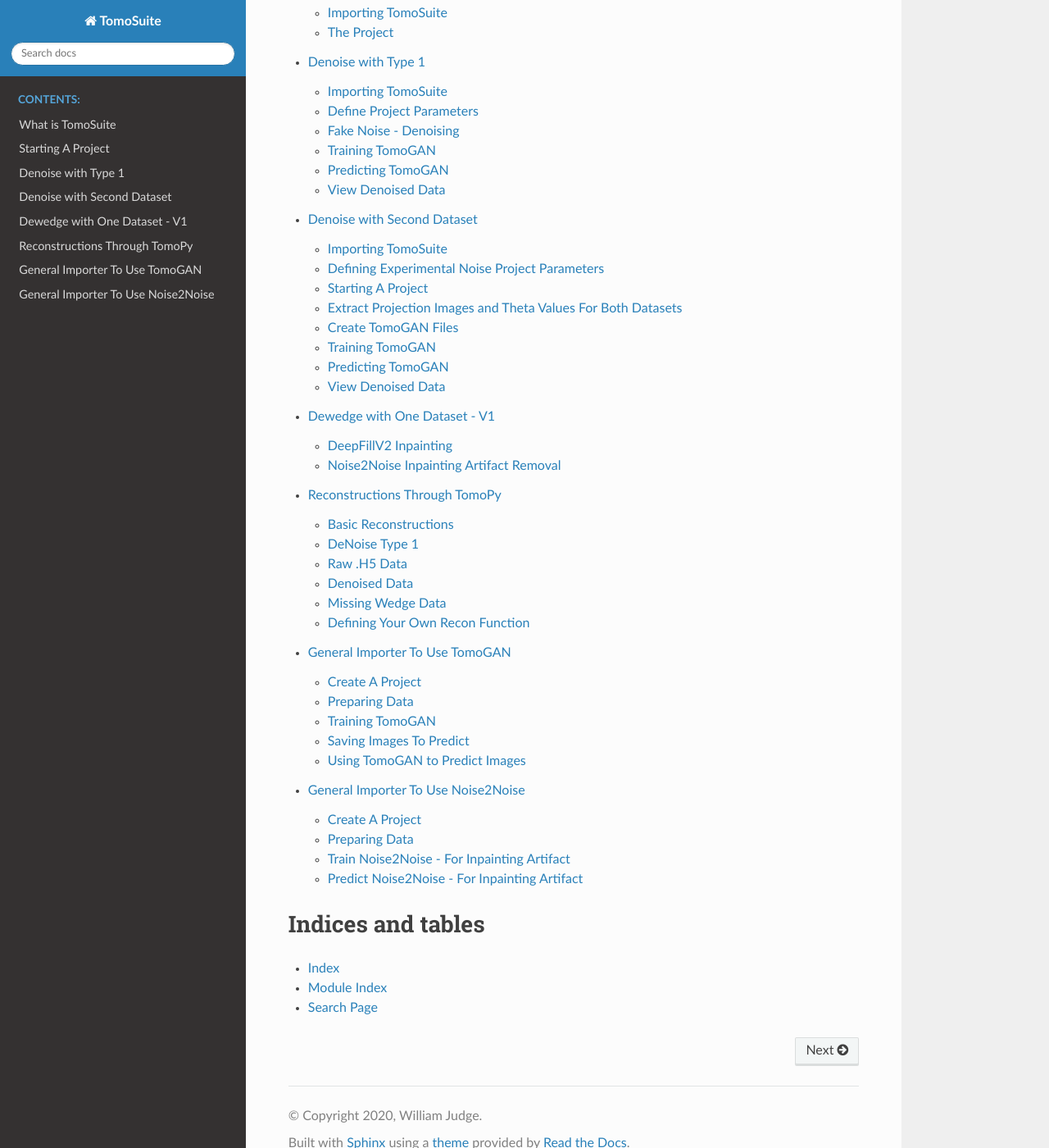
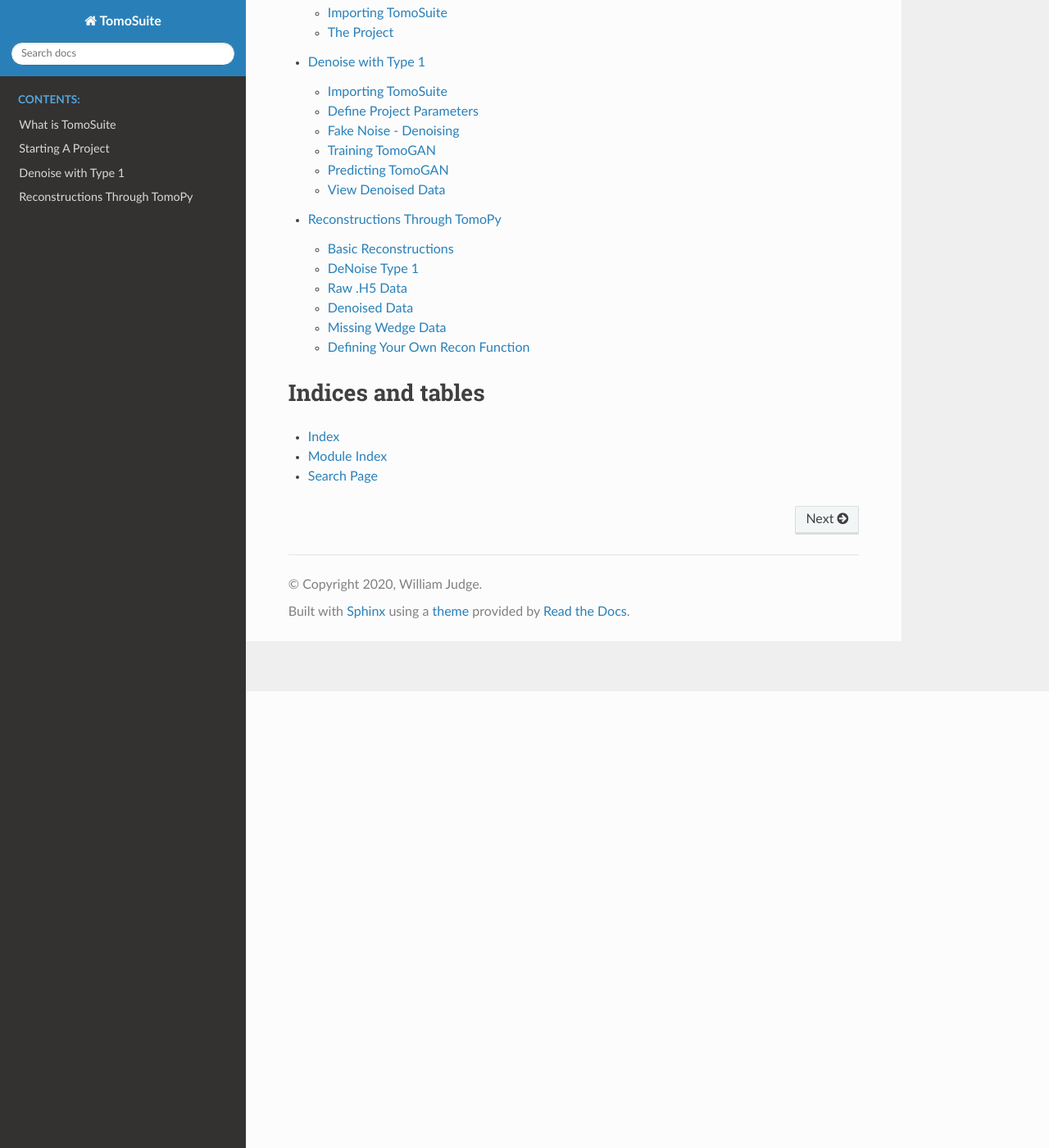
Before and after one commit to WilliamJudge94/tomosuitepy, a Sphinx documentation site: the page built from docs/index.rst, in a window 1280 px wide and 1400 px high, scrolled down 557 px. Shown: the whole window at 82% size. Built offline with Sphinx 7.4.7 and the Read the Docs theme 2.0.0, drawn with Linux system fonts in a browser that asks for light colours.

Commit message:
removing pages from docs till they are updated

```diff
--- a/docs/index.rst
+++ b/docs/index.rst
@@ -21,11 +21,7 @@
    00_introduction
    02_starting_project
    03_denoise_with_1
-   04_denoise_with_sacra
-   05_dewedge_with_1v1
    00_reconstructions
-   20_TomoGAN-general
-   30_noise2noise-general
 
 
 Indices and tables
```
